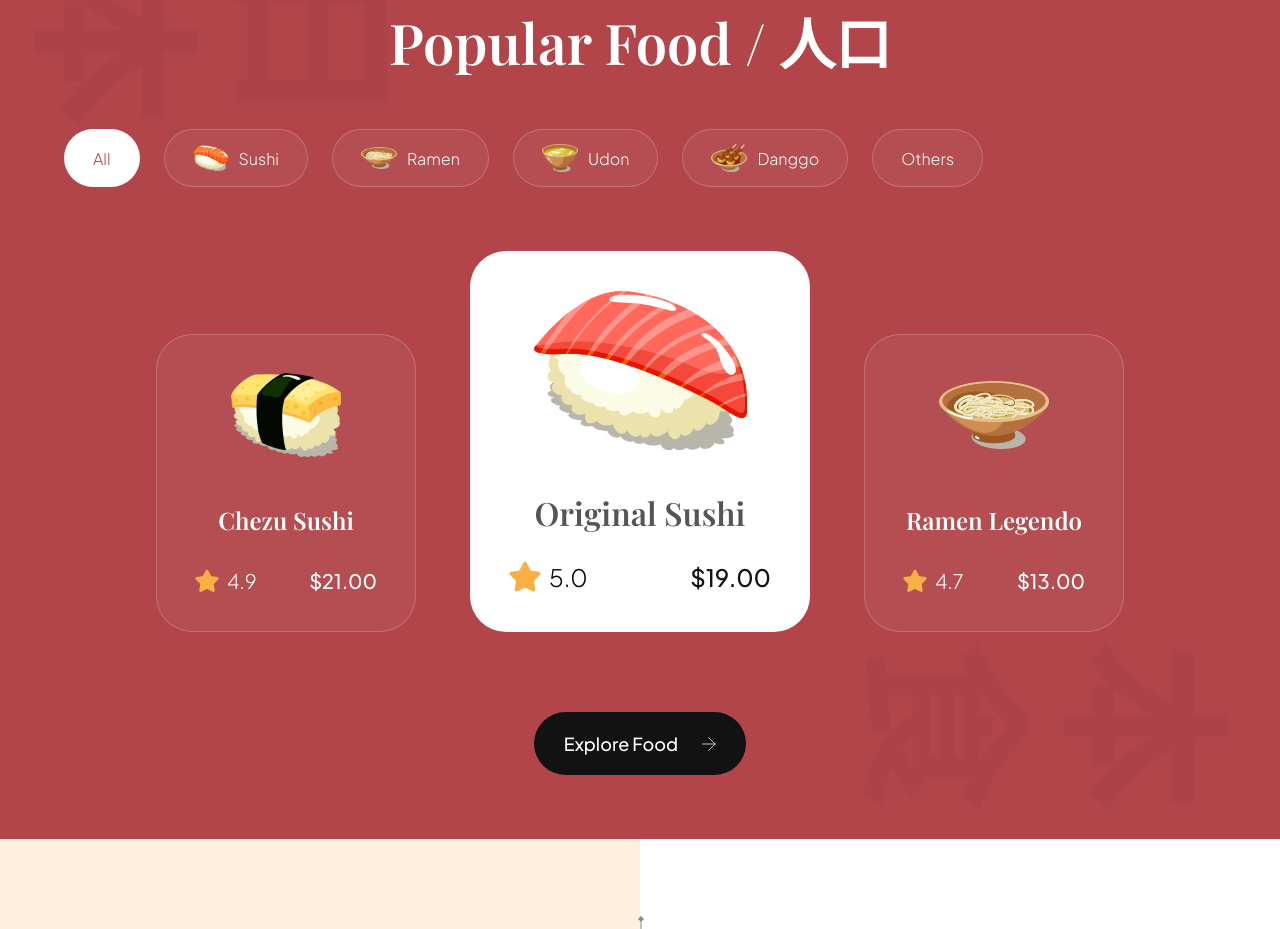
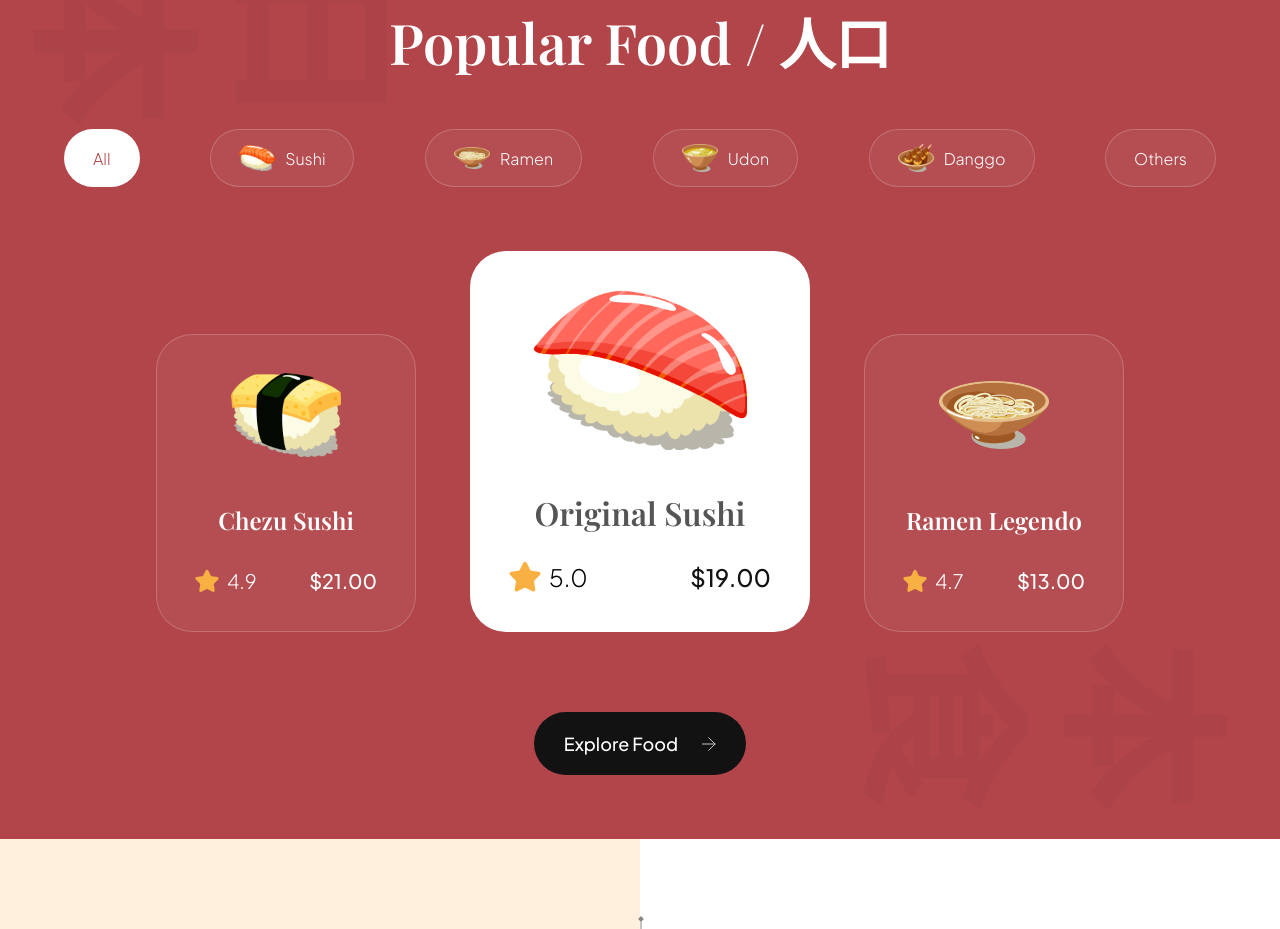
Before and after one commit to Orisaeke/Sushimaun, a website built with Vite: page index.html in a window 1280 px wide. Shown: the part 1579-2508 px from the top of the page. Built offline with nearby package versions, Linux system fonts and the light colour scheme.

Commit message:
Suhimaun v1.0

```diff
--- a/css/sections/popular.css
+++ b/css/sections/popular.css
@@ -21,10 +21,12 @@
 
 .popular-foods__filters {
     margin-top: 48px;
+    margin-left: 0;
     max-width: 100%;
     overflow-x: auto;
     display: flex;
     flex-direction: row;
+    justify-content: space-between;
     gap: 24px;
 }
 
--- a/index.html
+++ b/index.html
@@ -3,7 +3,7 @@
   <head>
     <meta charset="UTF-8">
     <meta name="viewport" content="width=device-width, initial-scale=1.0">
-    <link rel="shortcut icon" href="/sushi.png" type="image/x-icon">
+    <link rel="shortcut icon" href="/public/sushi.png" type="image/x-icon">
     <link rel="stylesheet" href="css/style.css">
     <title>Sushimaun</title>
   </head>
```
